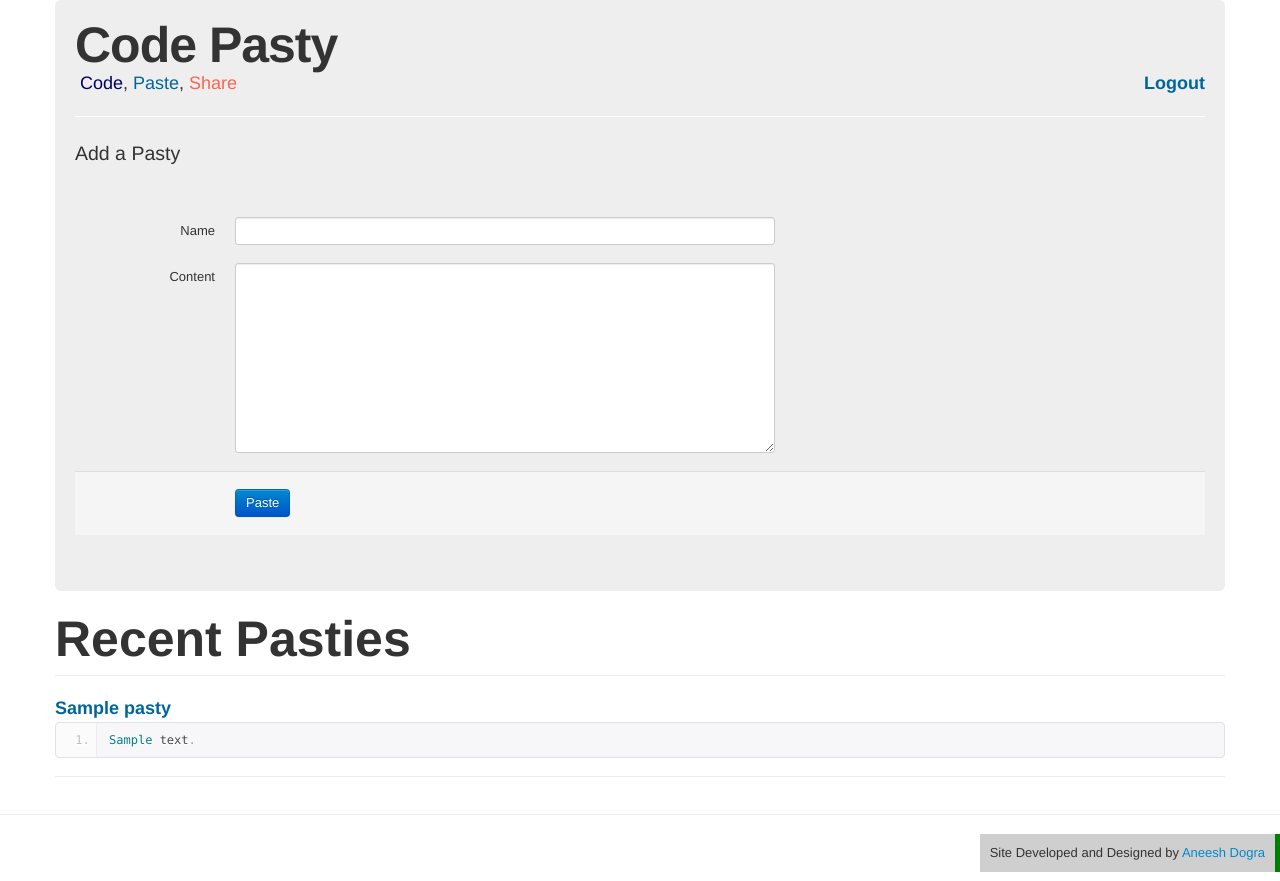
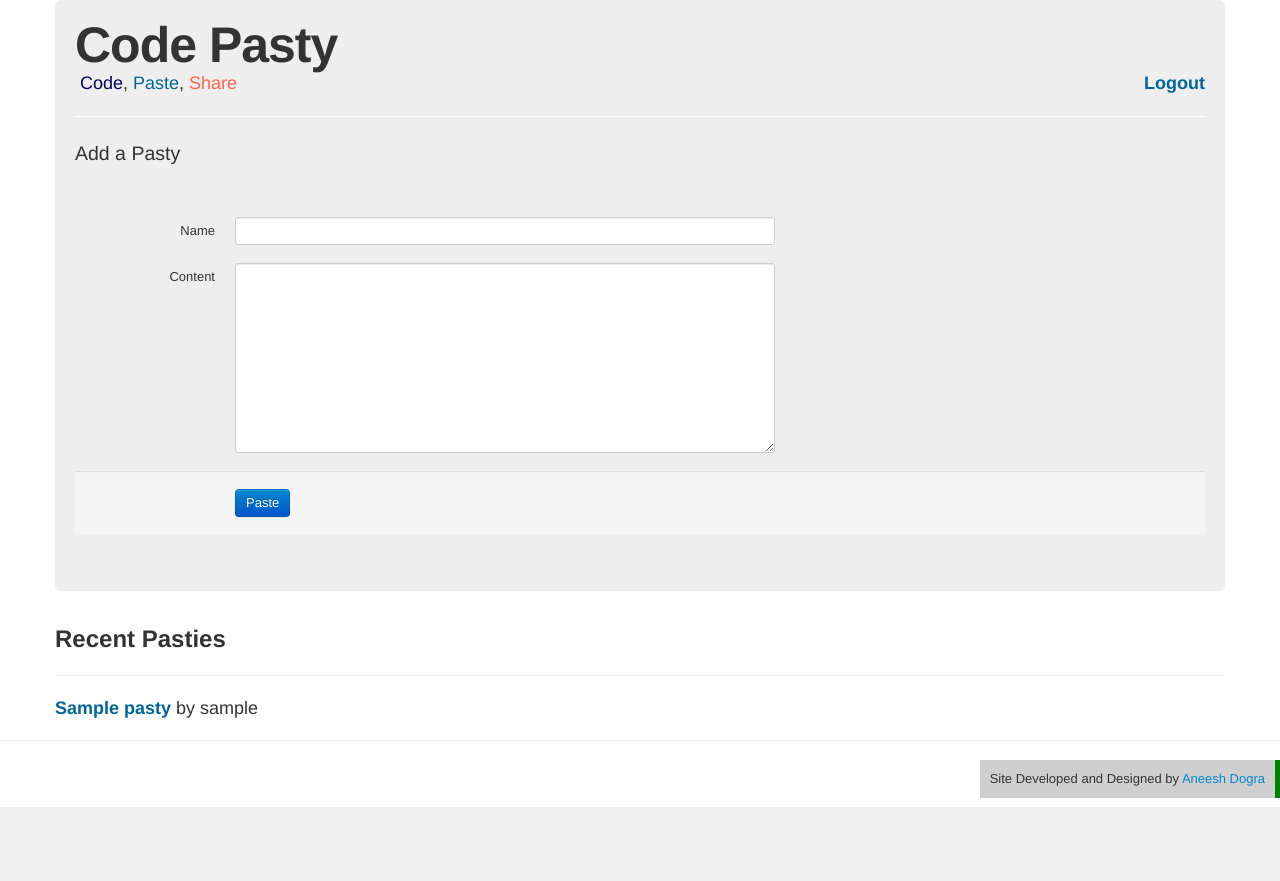
Before and after one commit to lionaneesh/Code-Pasty, a Python web app: template templates/index.html in a window 1280 px wide. After the commit the page ends 807 px from the top, so only its background shows below. Run offline with Jinja, Linux system fonts and the light colour scheme; the template is opened without the code that fills it: most values are stand-ins (such as "Sample title", 1, 10 or a date in 2020); some libraries are stand-ins or nearby versions.

Commit message:
Don't show the content of the pasties in the homepage and add the name of their authors.

```diff
--- a/templates/index.html
+++ b/templates/index.html
@@ -39,15 +39,10 @@
             </div>
 		</div>
 		{% if recent_pasties %}
-		    <h1 style="font-size: 50px;">Recent Pasties</h1>
+		    <h2>Recent Pasties</h2>
 		    <hr>
 		    {% for pasty in recent_pasties %}
-		    <div style="float: right">
-		    <g:plusone href="/pasty/{{pasty.key().id()}}"></g:plusone>
-		    </div>
-		    <h3><a href="/pasty/{{pasty.key().id()}}">{{pasty.Name}}</a></h3>
-		    <pre class="prettyprint linenums">{{pasty.Content}}</pre>
-		    <hr>
+		    <h3><a href="/pasty/{{pasty.key().id()}}">{{pasty.Name}}</a> <span style="font-weight: 200;">by {{pasty.User.nickname()}}</span></h3>
 		    {% endfor %}
 		{% endif %}
 	{% endblock %}
```
